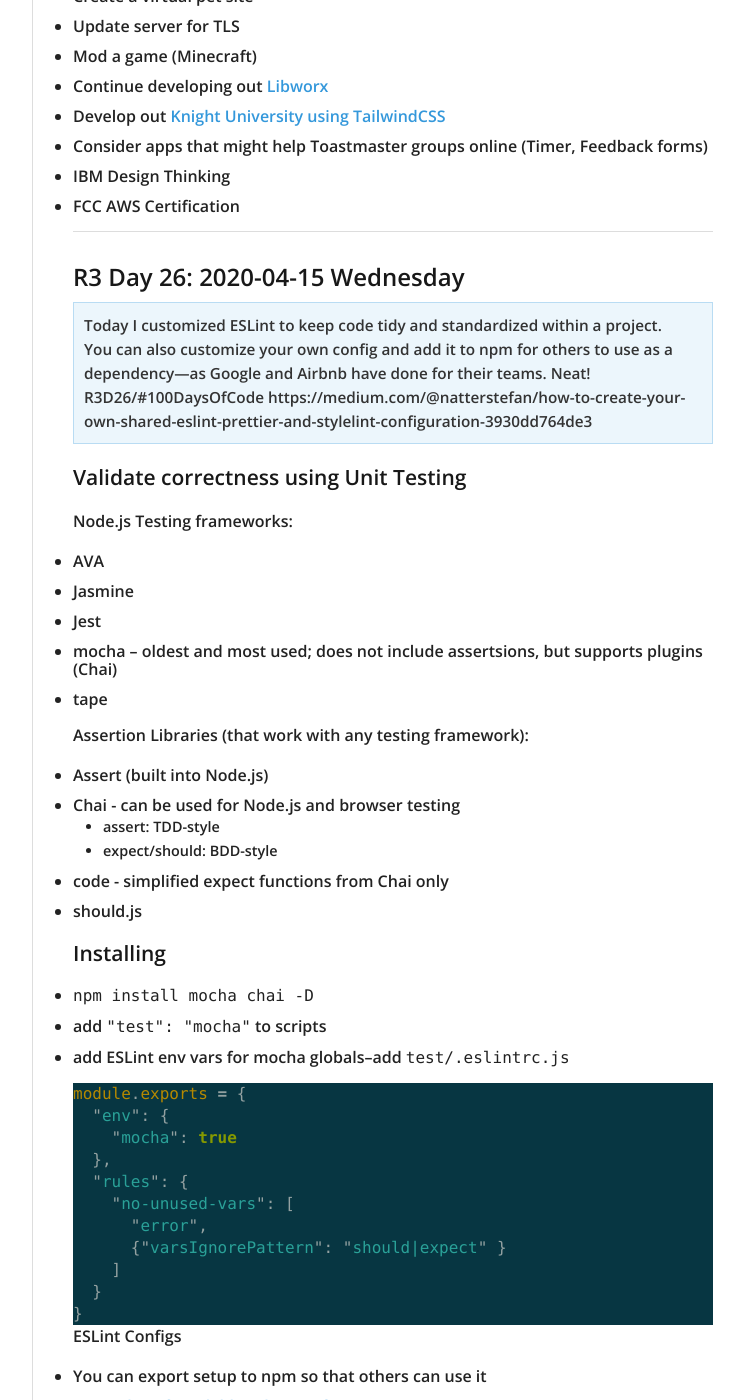
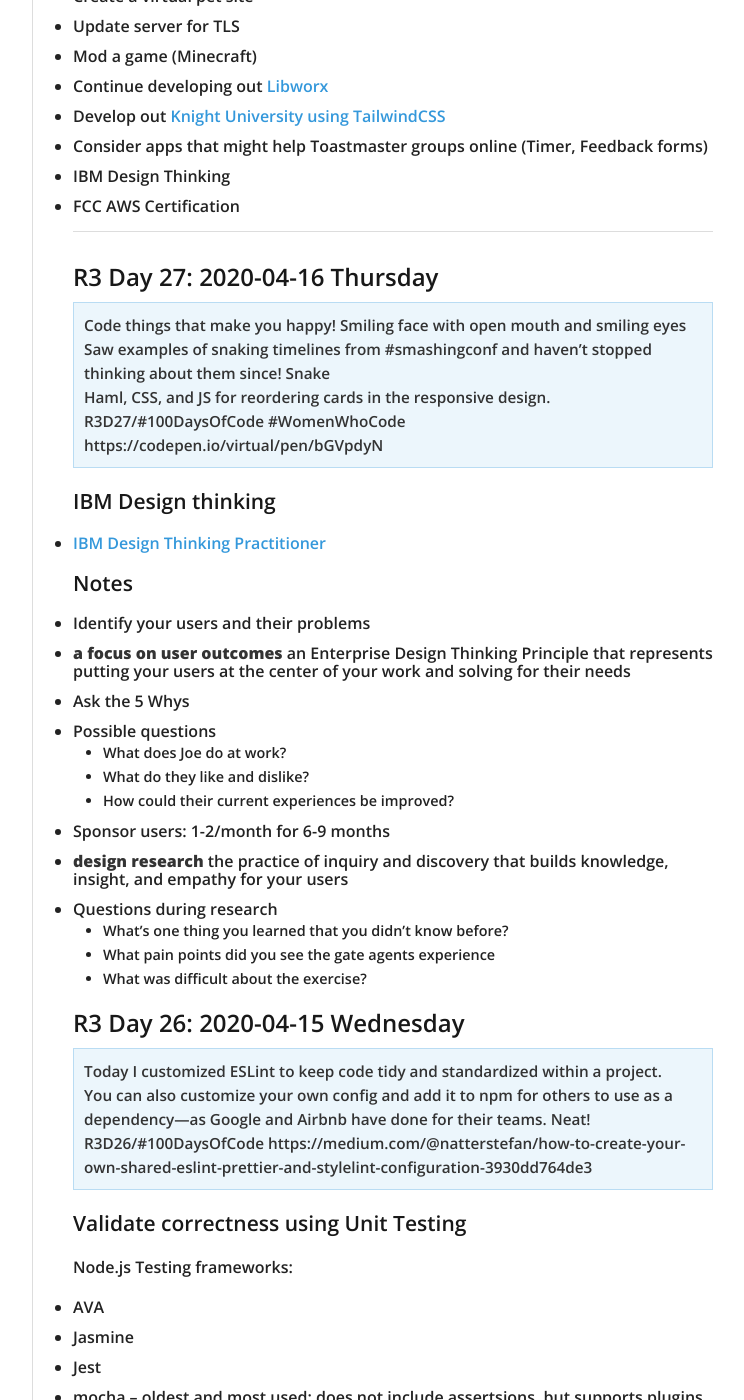
Before and after one commit to virtual/100daysofcode, a Jekyll site: the page built from index.md, in a window 1280 px wide and 1400 px high, scrolled down 1087 px. Shown: the whole window, without its empty margins (378-1122 px from the left). Built offline with Jekyll 4.4.1, drawn with Linux system fonts in a browser that asks for light colours; nearby versions of some CDN libraries; our own code applies the rules of GitHub Pages for plain Markdown files.

Commit message:
add r3d27 snake timeline

```diff
--- a/index.md
+++ b/index.md
@@ -52,6 +52,35 @@
 
 ----------
 
+## R3 Day 27: 2020-04-16 Thursday
+
+> Code things that make you happy! Smiling face with open mouth and smiling eyes
+>
+> Saw examples of snaking timelines from #smashingconf and haven't stopped thinking about them since! Snake
+>
+> Haml, CSS, and JS for reordering cards in the responsive design. R3D27/#100DaysOfCode #WomenWhoCode
+https://codepen.io/virtual/pen/bGVpdyN
+
+### IBM Design thinking
+
+- [IBM Design Thinking Practitioner](https://www.ibm.com/design/thinking/page/courses/Practitioner)
+
+#### Notes
+
+- Identify your users and their problems
+- __a focus on user outcomes__ an Enterprise Design Thinking Principle that represents putting your users at the center of your work and solving for their needs
+- Ask the 5 Whys
+- Possible questions
+  - What does Joe do at work?
+  - What do they like and dislike?
+  - How could their current experiences be improved?
+- Sponsor users: 1-2/month for 6-9 months
+- __design research__ the practice of inquiry and discovery that builds knowledge, insight, and empathy for your users
+- Questions during research
+  - What’s one thing you learned that you didn’t know before?
+  - What pain points did you see the gate agents experience
+  - What was difficult about the exercise?
+
 ## R3 Day 26: 2020-04-15 Wednesday
 
 > Today I customized ESLint to keep code tidy and standardized within a project.
```
